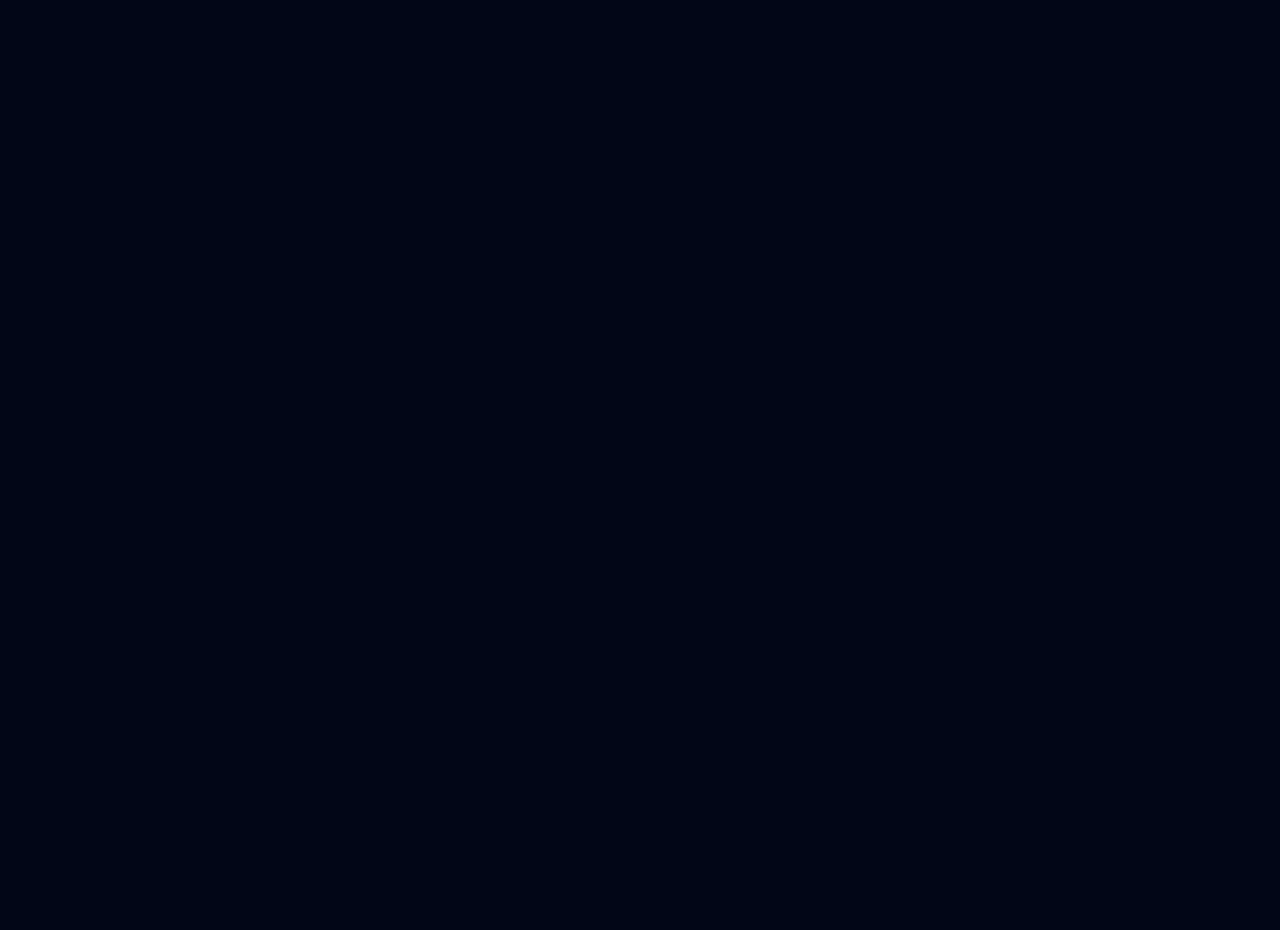
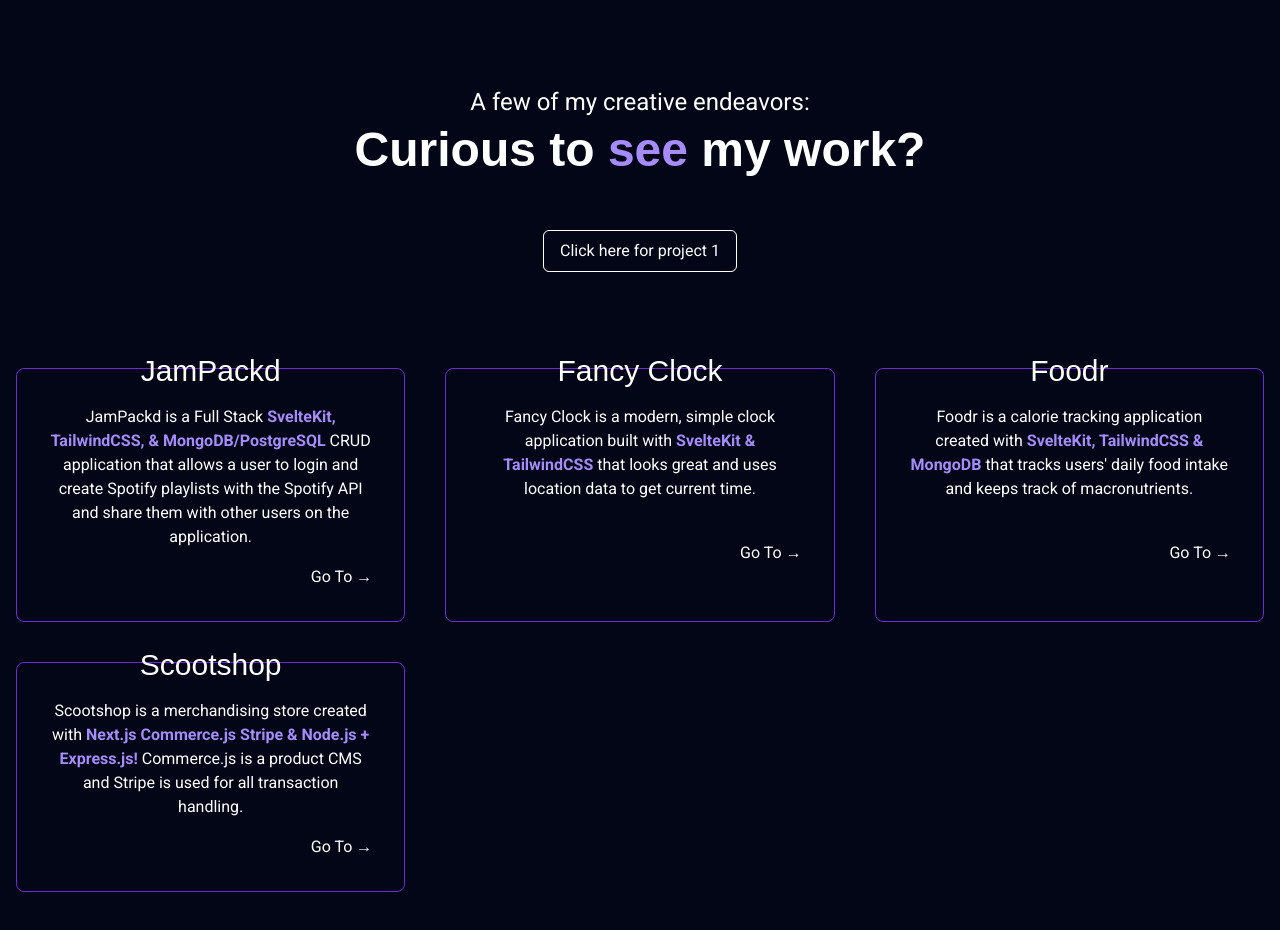
Before and after one commit to ElGabbaGhoul/amazingly-awesome-portfolio, a SvelteKit app: page / in a window 1280 px wide. Shown: the part 820-1750 px from the top of the page. Before the commit the page ends 800 px from the top, so only its background shows below. Built offline with nearby package versions, Linux system fonts and the light colour scheme.

Commit message:
Added Step component to step out projects. Need to add icon visibility.

```diff
--- a/src/components/Header.svelte
+++ b/src/components/Header.svelte
@@ -5,7 +5,6 @@
         {name: "Home", link:' '},
         {name: "Projects", link:'#projects'},
         {name: "About Me", link:'#about'},
-        // {name: "Contact", link:'#contact'},
     ];
 </script>
 
@@ -15,7 +14,7 @@
     <h1 class="font-medium">
         <b class="font-bold poppins">Scott</b> Nideffer
     </h1>
-    <div class="sm:flex items-center gap-4 hidden">
+    <div class="sm:flex ml-auto pr-4 items-center gap-4 hidden">
         {#each tabs as tab}
         <a href={tab.link} class="duration-200 hover:text-violet-400">
             <p>{tab.name}</p>
--- a/src/components/Main.svelte
+++ b/src/components/Main.svelte
@@ -1,12 +1,21 @@
 <script>
+import Step from "./Step.svelte"
 
+let steps =[
+    {name: "JamPackd", icon: "fa-solid fa-jar"},
+    {name: 'Fancy Clock', icon: 'fa-regular fa-clock'},
+    {name: 'Foodr', icon: 'fa-solid fa-utensils'},
+    {name: 'Scootshop', icon: 'fa-solid fa-book'},
+]
 </script>
 
 <main class="flex flex-col flex-1 p-4">
     <section id="introPage" class="grid grid-cols-1 lg:grid-cols-2 gap-10 py-8 sm:py-14">
         <div class="flex flex-col lg:justify-center text-center lg:text-left gap-6 md:gap-8 lg:gap-10">
             <h2 class="font-semibold text-4xl sm:text-5xl md text-6xl">
-                void applicant<br/><span class="poppins text-violet-400">Scott</span> Nideffer()<br/>&#123;Full Stack <span class="poppins text-violet-400">Developer</span>,<br/>Computer & <span class="poppins text-violet-400">Electrical</span><br/><span class="poppins text-violet-400">Engineering</span> Student&#125;
+                Hi, I'm <span class="poppins text-violet-400">Scott</span> Nideffer!
+                <br/>Full Stack <span class="poppins text-violet-400">Developer</span>,
+                <span class="poppins text-violet-400">Engineering</span> Student
             </h2>
             <p class="text-base sm:text-lg md:text-xl">
                 My <span class="poppins text-violet-400">Favorite Tech</span> includes Python, C++, JavaScript (SvelteKit or React), TailwindCSS, Node.js, PostrgreSQL, and MongoDB!
@@ -24,7 +33,60 @@
             <!-- THIS IS NOT A PICTURE OF YOU -->
             <!-- THIS IS A PICTURE OF HADES FROM -->
             <!-- DISNEY'S HERCULES -->
-            <img src={"images/hades.png"} alt="professional headshot goes here" class="object-cover z-[2] max-h-[70vh]" />
+            <img src={"images/hades.png"} alt="professional head shot goes here" class="object-cover z-[2] max-h-[70vh]" />
+        </div>
+    </section>
+
+    <section id="projects" class="py-20 lg:py-32 flex flex-col gap-24">
+        <div class="flex flex-col gap-2 text-center">
+            <h6 class="text-lg sm:text-xl md:text-2xl">
+                A few of my creative endeavors:
+            </h6>
+            <h3 class="font-semibold text-3xl sm:text-4xl md:text-5xl">
+                Curious to <span class="poppins text-violet-400">see </span>my
+                work?
+            </h3>
+        </div>
+        <a
+            href="https://www.youtube.com/watch?v=dQw4w9WgXcQ"
+            target="_blank"
+            class="mx-auto px-4 py-2 rounded-md border border-solid
+            border-white flex items-center gap-2 -mb-4 sm:-mb-0 -mt-10
+            hover:border-violet-700 duration-200"
+        >
+            <p>Click here for project 1</p>
+        </a>
+        <div class="grid grid-cols-1 lg:grid-cols-3 gap-12 lg:gap-10">
+            <Step step={steps[0]}>
+                <p>
+                    JamPackd is a Full Stack
+                    <strong class="text-violet-400">SvelteKit, TailwindCSS, & MongoDB/PostgreSQL
+                    </strong> CRUD application that allows a user to login and create Spotify playlists
+                    with the Spotify API and share them with other users on the application.
+                </p>
+            </Step>
+            <Step step={steps[1]}>
+                <p>
+                    Fancy Clock is a modern, simple clock application built with
+                    <strong class="text-violet-400">SvelteKit & TailwindCSS
+                    </strong> that looks great and uses location data to get current time.
+                </p>
+            </Step>
+            <Step step={steps[2]}>
+                <p>
+                    Foodr is a calorie tracking application created with
+                    <strong class="text-violet-400">SvelteKit, TailwindCSS & MongoDB
+                    </strong> that tracks users' daily food intake and keeps track of macronutrients.
+                </p>
+            </Step>
+            <Step step={steps[3]}>
+            <p>
+                Scootshop is a merchandising store created with
+                <strong class="text-violet-400">Next.js Commerce.js Stripe &
+                    Node.js + Express.js!</strong> Commerce.js is a product CMS
+                    and Stripe is used for all transaction handling.
+            </p>
+            </Step>
         </div>
     </section>
 </main>
--- a/src/components/Step.svelte
+++ b/src/components/Step.svelte
@@ -0,0 +1,31 @@
+<script>
+    export let step;
+</script>
+
+<a
+    href={step.href}
+    target="_blank"
+    class="p-4 sm:p-5 md:p-8 flex flex-col gap-4 rounded-lg border
+    border-solid border-violet-700 text-center group cursor-pointer
+    hover:border-violet-400 duration-200"
+>
+    <div
+        class="bg-slate-950 grid place-items-center px-4 text-5xl md:text-6xl
+        -mt-10 sm:-mt-12 md:-mt-14 lg:-mt-16 mx-auto duration-200"
+    >
+        <i class={step.icon} />
+    </div>
+    <h3 class="font-medium text-xl sm:text-2xl md:text-3xl">{step.name}</h3>
+    <slot />
+    <div class="flex-1 flex justify-between gap-4 items-center">
+        <div
+            class="ml-auto cursor-pointer hover:text-slate-950 duration-200
+            relative after:absolute after:top-0 after:h-0 after:right-full
+            after:w-full after:h-full after:bg-white after:duration-200
+            hover:after:translate-x-full after:z-[-1] overflow-hidden"
+        >
+            <p class="relative z-4">Go To &rarr;</p>
+        </div>
+    </div>
+
+</a>
```
